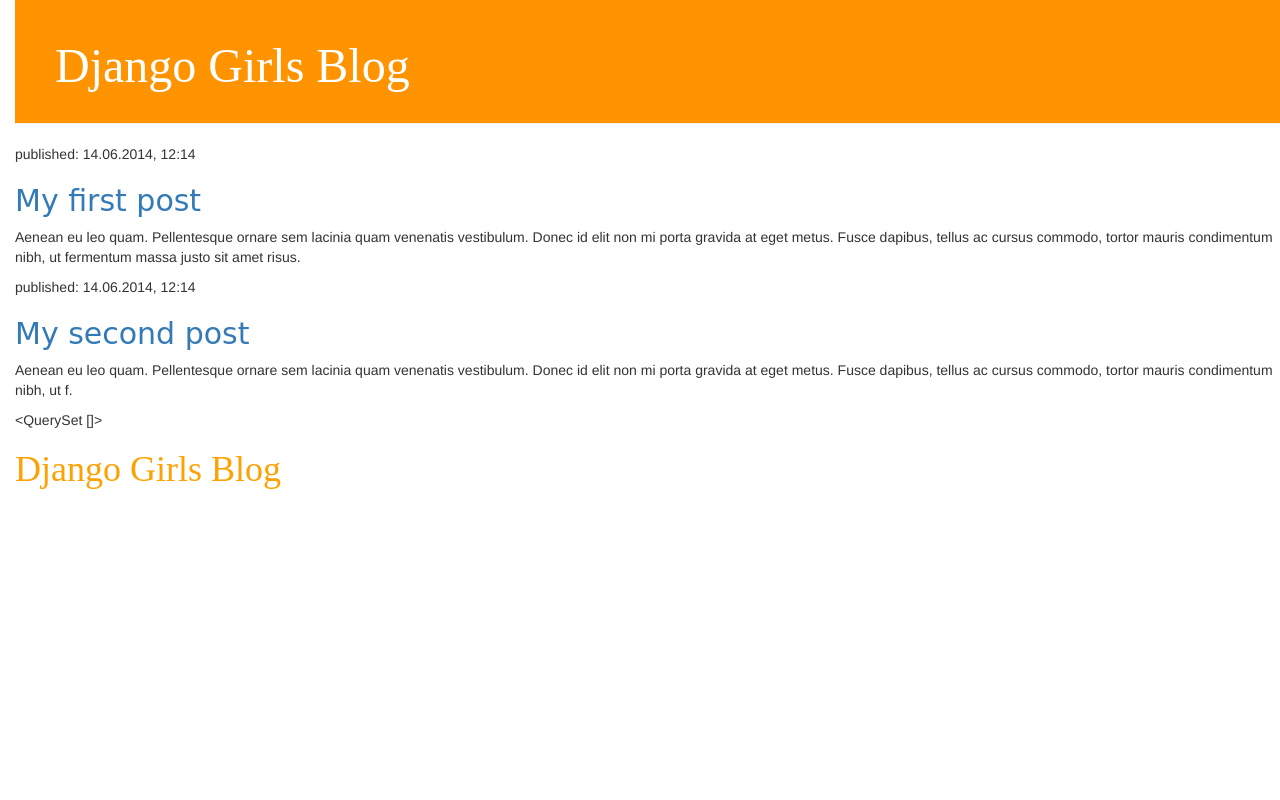
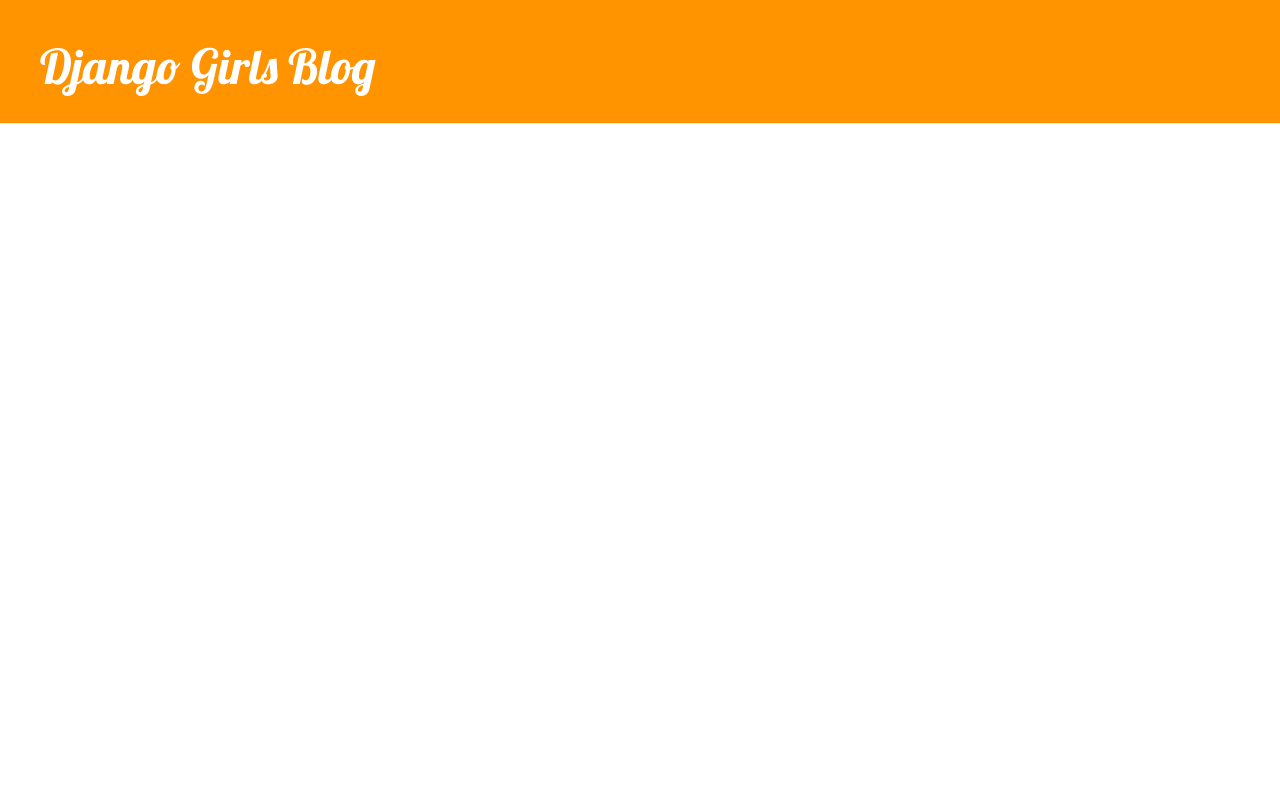
Before and after one commit to lizaleung/djangogirls_tut, a Django app: page / in a window 1280 px wide. Run offline with Django 3.2, Linux system fonts and the light colour scheme; data that the repository does not hold is empty; some libraries are stand-ins or nearby versions.

Commit message:
base.html changes

```diff
--- a/blog/static/css/blog.css
+++ b/blog/static/css/blog.css
@@ -1,11 +1,3 @@
-h1 a {
-    color: #FCA205;
-    font-family: 'Lobster';
-}
-
-body {
-    padding-left: 15px;
-}
 
 .page-header {
     background-color: #ff9400;
--- /dev/null
+++ b/blog/templates/blog/base.html
@@ -0,0 +1,26 @@
+{% load staticfiles %}
+<html>
+    <head>
+        <title>Django Girls blog</title>
+        <link rel="stylesheet" href="//maxcdn.bootstrapcdn.com/bootstrap/3.2.0/css/bootstrap.min.css">
+        <link rel="stylesheet" href="//maxcdn.bootstrapcdn.com/bootstrap/3.2.0/css/bootstrap-theme.min.css">
+        <link href='//fonts.googleapis.com/css?family=Lobster&subset=latin,latin-ext' rel='stylesheet' type='text/css'>
+        <link rel="stylesheet" href="{% static 'css/blog.css' %}">
+    </head>
+    <body>
+
+
+    <div class="page-header">
+        <h1><a href="/">Django Girls Blog</a></h1>
+    </div>
+    <div class="content container">
+        <div class="row">
+            <div class="col-md-8">
+            {% block content %}
+            {% endblock %}
+            </div>
+        </div>
+    </div>
+
+    </body>
+</html>
--- a/blog/templates/blog/post_list.html
+++ b/blog/templates/blog/post_list.html
@@ -1,74 +1,13 @@
+{% extends 'blog/base.html' %}
 
-{% load staticfiles %}
-
-
-
-<html>
-    <head>
-        <title>Django Girls blog</title>
-        <link rel="stylesheet" href="//maxcdn.bootstrapcdn.com/bootstrap/3.2.0/css/bootstrap.min.css">
-        <link rel="stylesheet" href="//maxcdn.bootstrapcdn.com/bootstrap/3.2.0/css/bootstrap-theme.min.css">
-        <link rel="stylesheet" href="{% static 'css/blog.css' %}">
-    </head>
-    <body>
-        <div class="page-header">
-
-            <h1><a href="">Django Girls Blog</a></h1>
-        </div>
-
-        <div>
-            <p>published: 14.06.2014, 12:14</p>
-            <h2><a href="">My first post</a></h2>
-            <p>Aenean eu leo quam. Pellentesque ornare sem lacinia quam venenatis vestibulum. Donec id elit non mi porta gravida at eget metus. Fusce dapibus, tellus ac cursus commodo, tortor mauris condimentum nibh, ut fermentum massa justo sit amet risus.</p>
-        </div>
-
-        <div>
-            <p>published: 14.06.2014, 12:14</p>
-            <h2><a href="">My second post</a></h2>
-            <p>Aenean eu leo quam. Pellentesque ornare sem lacinia quam venenatis vestibulum. Donec id elit non mi porta gravida at eget metus. Fusce dapibus, tellus ac cursus commodo, tortor mauris condimentum nibh, ut f.</p>
-        </div>
-
-        <div>
-            {{ posts }}
-        </div>
-        <div>
-         {% for post in posts %}
-          {{ post }}
-         {% endfor %}
-        </div>
-
-        <div>
-            <h1><a href="/">Django Girls Blog</a></h1>
-       </div>
-
-       {% for post in posts %}
-       <div class="post">
-        <p>published: {{ post.published_date }}</p>
-        <h1><a href="">{{ post.title }}</a></h1>
-        <p>{{ post.text|linebreaksbr }}</p>
-       </div>
-       {% endfor %}
-
-
-
-<div class="content container">
-    <div class="row">
-        <div class="col-md-8">
+{% block content %}
     {% for post in posts %}
         <div class="post">
             <div class="date">
-                        <p>published: {{ post.published_date }}</p>
+                {{ post.published_date }}
             </div>
             <h1><a href="">{{ post.title }}</a></h1>
             <p>{{ post.text|linebreaksbr }}</p>
         </div>
     {% endfor %}
-        </div>
-    </div>
-</div>
-
-
-
-
-    </body>
-</html>
+{% endblock %}
```
Lines whose indentation alone changed are shown as unchanged.
